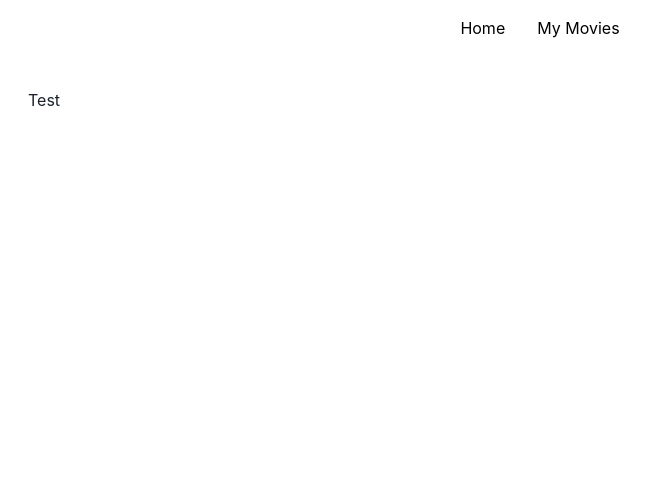
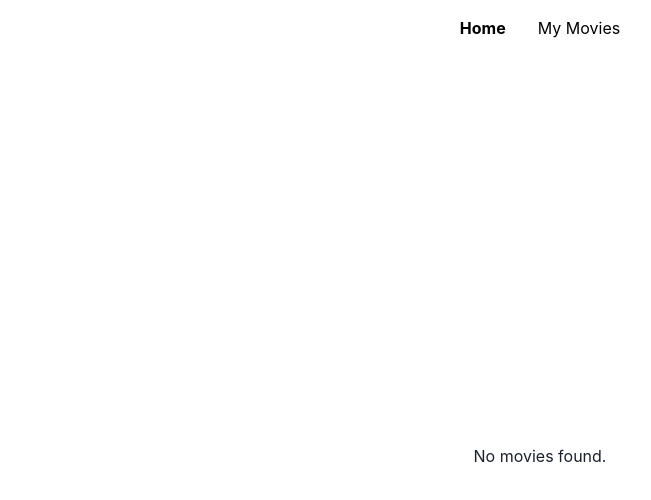
Before and after one commit to MAnfal/coding-challenge, a Next.js app: page /my-movies in a window 1280 px wide. Shown: the top 500 px of the page, without its empty margins (100-751 px from the left). Built offline with nearby package versions, Linux system fonts and the light colour scheme.

Commit message:
My movies page is complete.

```diff
--- a/src/components/navigation/top-navigation.tsx
+++ b/src/components/navigation/top-navigation.tsx
@@ -23,6 +23,7 @@ interface IMenuItem {
 
 const TopNavigation = () => {
     const [isOpen, setIsOpen] = useState(false);
+    const [isActive, setIsActive] = useState('Home');
     const menuItems: IMenuItem = {
         'Home': '/',
         'My Movies': '/my-movies'
@@ -31,7 +32,14 @@ const TopNavigation = () => {
     const renderDesktopMenuItems = () => {
         return Object.keys(menuItems).map((key: string) => (
             <Box key={key} px={4} cursor="pointer">
-                <Link as={NextLink} href={`${menuItems[key]}`}>
+                <Link
+                    as={NextLink}
+                    href={`${menuItems[key]}`}
+                    fontWeight={isActive === key ? 'bold' : 'normal'}
+                    bg={isActive === key ? 'gray.100' : 'transparent'}
+                    _hover={{ textDecoration: 'none' }}
+                    onClick={() => setIsActive(key)}
+                >
                     <Text>{key}</Text>
                 </Link>
             </Box>
@@ -41,7 +49,7 @@ const TopNavigation = () => {
     const renderMobileMenuItems = () => {
         return Object.keys(menuItems).map((key) => (
             <Box key={key} cursor="pointer" px={4} py={2}>
-                <Link as={NextLink} href={`${menuItems[key]}`}>
+                <Link as={NextLink} href={`${menuItems[key]}`} _hover={{ textDecoration: 'none' }}>
                     <Text>{key}</Text>
                 </Link>
             </Box>
--- a/src/pages/my-movies.tsx
+++ b/src/pages/my-movies.tsx
@@ -1,16 +1,29 @@
 import Head from 'next/head';
-import { Container, SimpleGrid } from '@chakra-ui/react';
-import toast from 'react-hot-toast';
-import MovieCard from '@/components/cards/movie-card';
-import { useBreakpointValue } from '@chakra-ui/react';
+import { Container, Flex, Text } from '@chakra-ui/react';
+import {useEffect, useState} from 'react';
+import MovieCard, {ICompleteMovieCardProps, IMovieCardProps} from '@/components/cards/movie-card';
+import {getBookmarkedMovies} from '@/lib/localStorage';
 
-export default function MyMovies() {
-    const cardColumns = useBreakpointValue({ base: 1, md: 2, lg: 5 });
+export default function Home() {
+    const storageData = getBookmarkedMovies();
+
+    const [movies, setMovies] = useState<Array<ICompleteMovieCardProps>>([]);
+
+    useEffect(() => {
+        const formattedMovies: Array<ICompleteMovieCardProps> = Object.values(storageData).map((movie: IMovieCardProps) => {
+            return {
+                isStored: true,
+                props: movie
+            };
+        });
+
+        setMovies(formattedMovies);
+    }, []);
 
     return (
         <>
             <Head>
-                <title>Coding Assignment | My Movies</title>
+                <title>Coding Assignment</title>
                 <meta name="description" content="Coding Assignment" />
                 <meta name="viewport" content="width=device-width, initial-scale=1" />
                 <link rel="icon" href="/favicon.ico" />
@@ -25,9 +38,27 @@ export default function MyMovies() {
                     width="100%"
                     height="100vh"
                 >
-                    <SimpleGrid columns={cardColumns} spacing={{ base: 4, md: 6 }} mt={8}>
-                        Test
-                    </SimpleGrid>
+                    {movies.length ? (
+                        <Flex
+                            flexWrap="wrap"
+                            alignItems="center"
+                            justifyContent={{ base: 'center', md: 'space-between' }}
+                            rowGap={8}
+                            mt={8}
+                        >
+                            {movies.map((movie: ICompleteMovieCardProps) => (
+                                <MovieCard {...movie} key={movie.props.imdbID} />
+                            ))}
+                        </Flex>
+                    ) : (
+                        <Flex
+                            alignItems="center"
+                            justifyContent="center"
+                            height="100%"
+                        >
+                            <Text>No movies found.</Text>
+                        </Flex>
+                    )}
                 </Container>
             </main>
         </>
```
